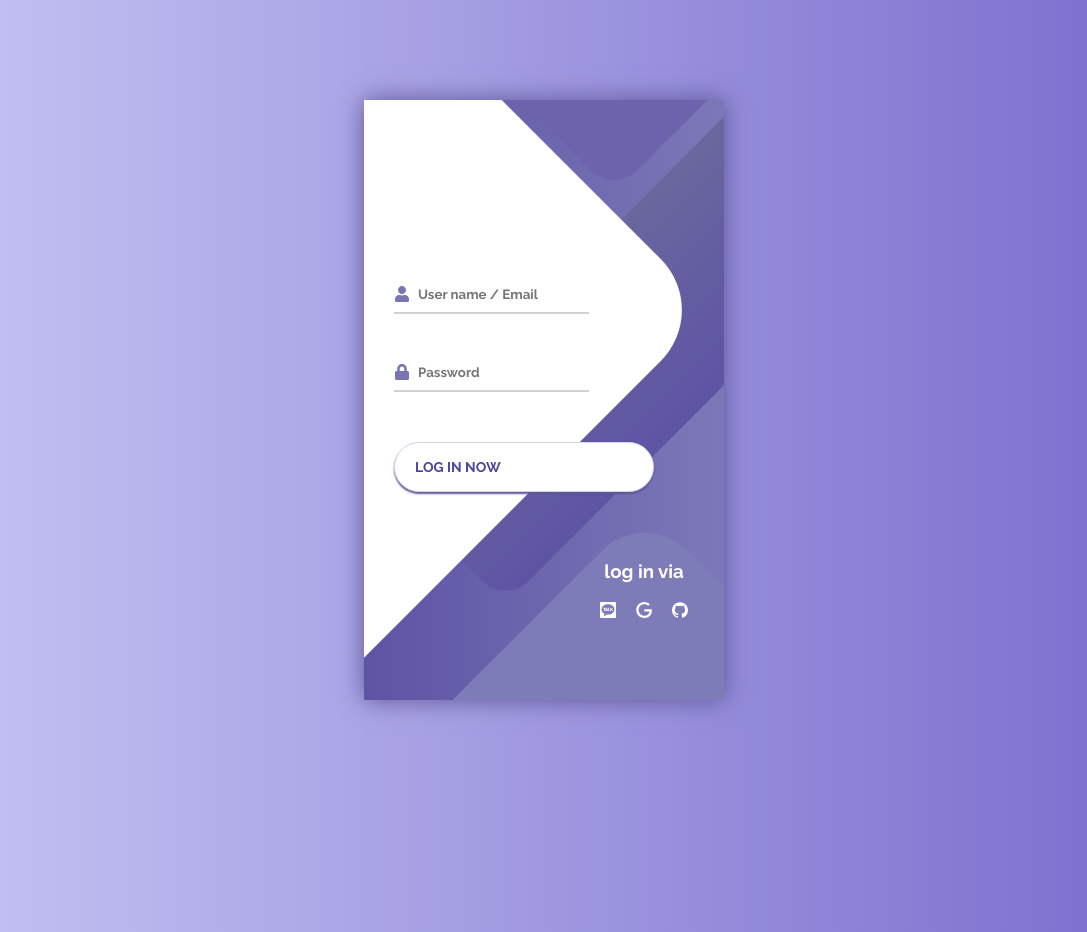
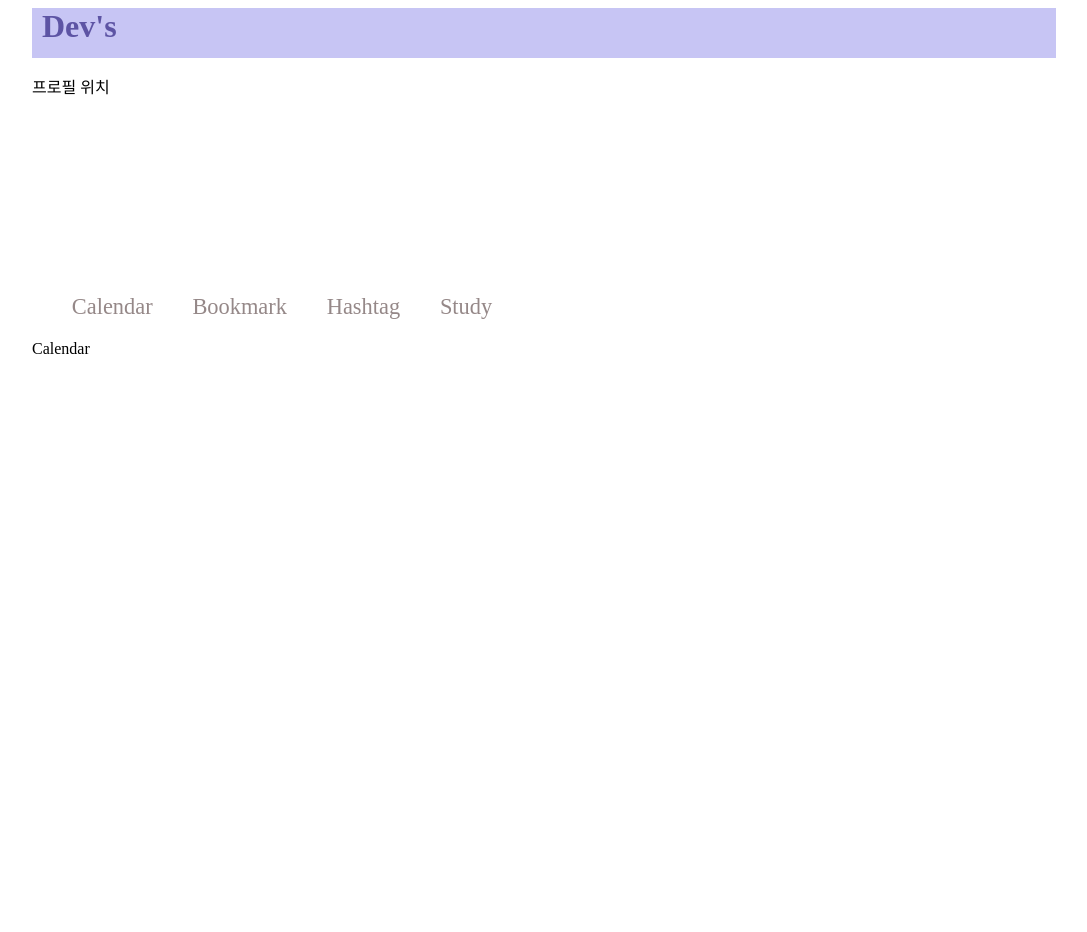
Before and after one commit to haneulhaneulhaneul/final-front, a React (Create React App) app: page /mypage in a window 1280 px wide. Shown: the whole page, without its empty margins (96-1183 px from the left). After the commit the page ends 800 px from the top, so only its background shows below. Built offline with nearby package versions, Linux system fonts and the light colour scheme.

Commit message:
레이아웃

```diff
--- a/package.json
+++ b/package.json
@@ -12,9 +12,11 @@
     "react": "^18.2.0",
     "react-dom": "^18.2.0",
     "react-icons": "^4.6.0",
+    "react-router-dom": "^6.4.3",
     "react-scripts": "^5.0.1",
     "sass": "^1.56.1",
     "scss": "^0.2.4",
+    "styled-components": "^5.3.6",
     "styled-reset": "^4.4.2",
     "web-vitals": "^2.1.0"
   },
--- a/src/App.js
+++ b/src/App.js
@@ -1,13 +1,17 @@
 
+import { Route, BrowserRouter as Router, Routes } from "react-router-dom";
 import './App.css';
-import Login from './pages/Login';
-
+// import Login from './pages/Login';
+import MyPage from './pages/MyPages/MyPage'
 
 function App() {
   return (
-    <>
-      <Login />
-    </>
+    <Router>
+      <Routes>
+        {/* <Login /> */}
+        <Route path="/mypage" element={<MyPage />} />
+      </Routes>
+    </Router>
   );
 }
 
--- /dev/null
+++ b/src/pages/MyPages/Components/Header.js
@@ -0,0 +1,45 @@
+import styled from "styled-components";
+
+const HeaderContainer = styled.div`
+    width: 100%;
+    display: flex;
+    flex-direction: column;
+    position: sticky;
+    margin: 0;
+    padding: 0;
+    z-index: 10;
+
+    .headerBox {
+        width: 1024px;
+        height: 50px;
+        background-color: #c7c5f4;
+        margin: auto;
+    }
+
+    .logoBox {
+        margin: 0;
+        height: 50px;
+    }
+
+    .logo {
+        color: #5d54a4;
+        font-size: 2em;
+        font-weight: bold;
+        margin: 0;
+        padding-left: 10px;
+    }
+
+`
+
+const Header = () => {
+    return (
+        <HeaderContainer>
+            <div className="headerBox">
+                <div className="logoBox">
+                    <p className="logo">Dev's</p>
+                </div>
+            </div>
+        </HeaderContainer>
+    )
+}
+export default Header;
--- /dev/null
+++ b/src/pages/MyPages/Components/MyPageNav/Calendar.js
@@ -0,0 +1,18 @@
+import styled from "styled-components";
+
+const CalendarBlock = styled.div`
+
+`
+
+const Calendar = () => {
+
+    return(
+        <CalendarBlock>
+            <div className="">
+                <p>Calendar</p>
+            </div>
+        </CalendarBlock>
+
+    )
+}
+export default Calendar;
--- /dev/null
+++ b/src/pages/MyPages/Components/MyPageNav/MyPageNav.js
@@ -0,0 +1,48 @@
+import styled from "styled-components";
+
+
+const Navigation = styled.div`
+    width: 500px; // 지정하면 가운데 정렬이 해지됨...
+    display: flex;
+    align-items: center;
+    justify-content: space-evenly;
+    margin: 20px 0;
+
+     & p {
+        display: inline-block;
+        position: relative;
+        /* padding: 10px 20px; */
+        font-size: 1.4em;
+        margin:0;
+        color: #958888;
+            &::after {
+                position: absolute;
+                content:"";
+                display: block;
+                border-bottom: 3px solid #5d54a4;
+                transition: all 250ms ease-out;
+                left: 50%;
+                width: 0;
+            }
+            &:hover::after {
+                transition: all 250ms ease-out;
+                left: 0%; width: 100%;
+            }
+
+
+
+     }
+`
+
+const MyPageNav = () => {
+
+    return(
+        <Navigation>
+            <p className='category' >Calendar</p>
+            <p className='category' >Bookmark</p>
+            <p className='category' >Hashtag</p>
+            <p className='category' >Study</p>
+        </Navigation>
+    )
+}
+export default MyPageNav;
--- /dev/null
+++ b/src/pages/MyPages/Components/Profile.js
@@ -0,0 +1,16 @@
+import styled from "styled-components";
+
+const ProfileBlock = styled.div`
+    height: 200px;
+
+`
+
+const Profile = () => {
+
+    return (
+        <ProfileBlock>
+                    <p>프로필 위치</p>
+        </ProfileBlock>
+    )
+}
+export default Profile;
--- /dev/null
+++ b/src/pages/MyPages/MyPage.js
@@ -0,0 +1,38 @@
+import Profile from './Components/Profile';
+import MyPageNav from './Components/MyPageNav/MyPageNav';
+import Header from './Components/Header';
+import styled from 'styled-components';
+import Calendar from './Components/MyPageNav/Calendar';
+
+
+const MyPageBlock = styled.div`
+    width: 100%;
+    display: flex;
+    flex-direction: column;
+    align-items: center;
+    margin: 0;
+    padding: 0;
+    z-index: 10;
+
+    .myPageBox {
+        width: 1024px;
+        height: 50px;
+        background-color: #c7c5f4;
+        margin: auto;
+    }
+`
+
+const MyPage = () => {
+
+    return (
+        <MyPageBlock>
+            <div className='myPageBox'>
+                <Header />
+                <Profile />
+                <MyPageNav />
+                <Calendar />
+            </div>
+        </MyPageBlock>
+    )
+}
+export default MyPage;
```
Also changed, not shown: src/pages/MyPages/Components/MyPageNav/Bookmark.js (added, +16 -0 lines), src/pages/MyPages/Components/MyPageNav/Hashtag.js (added, +16 -0 lines), src/pages/MyPages/Components/MyPageNav/MyStudy.js (added, +16 -0 lines), src/pages/MyPages/Components/Images/profileImg.png (added), 1 other file (tests, documents, lock files or other folders).
